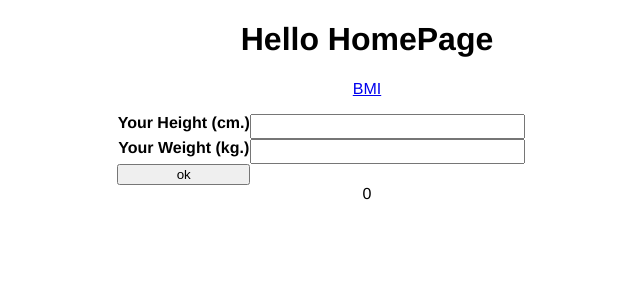
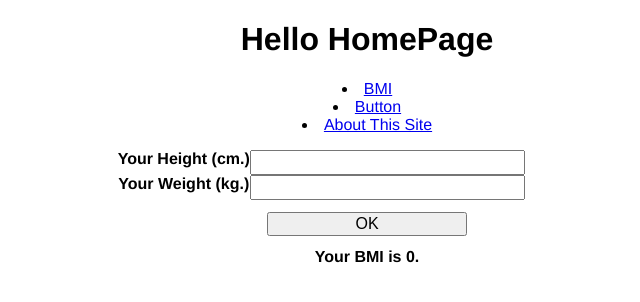
Before and after one commit to keemdedone/My-HomePage, an Angular app: page /bmi in a window 1280 px wide. Shown: the top 302 px of the page, without its empty margins (273-913 px from the left). Built offline with nearby package versions, Linux system fonts and the light colour scheme.

Commit message:
new page

```diff
--- a/src/app/app-routing.module.ts
+++ b/src/app/app-routing.module.ts
@@ -1,11 +1,16 @@
 import { NgModule } from '@angular/core';
 import { RouterModule, Routes } from '@angular/router';
 import { BmiComponent } from './bmi/bmi.component';
+import { ButtonComponent } from './button/button.component';
 
 const routes: Routes = [
   {
     path:'bmi',
     component:BmiComponent,
+  },
+  {
+    path:'button',
+    component:ButtonComponent,
   },
 ];
 
--- a/src/app/app.component.html
+++ b/src/app/app.component.html
@@ -1,5 +1,7 @@
 <div class="homepage">
   <h1>Hello HomePage</h1>
-  <a routerLink="./bmi" routerLinkActive="st-active">BMI</a>
+      <li><a routerLink="./bmi" routerLinkActive="st-active">BMI</a></li>
+      <li><a routerLink="./button" routerLinkActive="st-active">Button</a></li>
+      <li><a routerLink="" routerLinkActive="st-active">About This Site</a></li>
   <router-outlet></router-outlet>
 </div>
--- a/src/app/app.module.ts
+++ b/src/app/app.module.ts
@@ -4,11 +4,13 @@ import { BrowserModule } from '@angular/platform-browser';
 import { AppRoutingModule } from './app-routing.module';
 import { AppComponent } from './app.component';
 import { BmiComponent } from './bmi/bmi.component';
+import { ButtonComponent } from './button/button.component';
 
 @NgModule({
   declarations: [
     AppComponent,
-    BmiComponent
+    BmiComponent,
+    ButtonComponent
   ],
   imports: [
     BrowserModule,
--- a/src/app/bmi/bmi.component.html
+++ b/src/app/bmi/bmi.component.html
@@ -2,7 +2,7 @@
   <div class="info-container" >
       <b>Your Height (cm.)</b><input #elem2 type="number" #height>
       <b>Your Weight (kg.)</b><input #elem1 type="number" #weight>
-      <button type="button" (click)="getresult(weight.value,height.value)">ok</button> <!-- ส่งค่าเป็น stirng -->
   </div>
-  <output class="cmp-outPut" #outPut>{{ result }}</output>
+  <button class="cmd-button-ok" type="button" (click)="getresult(weight.value,height.value)" >OK</button><br> <!-- ส่งค่าเป็น stirng -->
+  <output class="cmp-outPut" #outPut><b>Your BMI is {{ result }}.</b></output>
 </ng-container>
--- a/src/app/bmi/bmi.component.scss
+++ b/src/app/bmi/bmi.component.scss
@@ -5,3 +5,9 @@
   grid-template-columns: 15ch 0.75fr;
   padding-top: 1em;
 }
+
+.cmd-button-ok{
+  width: 200px;
+  font-size: 1em;
+  margin: 0.75em 0em 0.75em 0em;
+}
--- a/src/app/bmi/bmi.component.ts
+++ b/src/app/bmi/bmi.component.ts
@@ -14,6 +14,6 @@ export class BmiComponent implements OnInit {
   }
 
   getresult(weight:string,height:string): void{
-    this.result = parseInt(weight)/((parseInt(height)/100)^2); //เปลี่ยน str เป็น int
+    this.result = Math.round(parseInt(weight)/((parseInt(height)/100)^2)); //เปลี่ยน str เป็น int
   }
 }
--- /dev/null
+++ b/src/app/button/button.component.html
@@ -0,0 +1,6 @@
+<ng-container>
+  <div class="button">
+    <button type="button" [disabled]="A" (click)="check1()">A :{{ A_txt }}</button>
+    <button type="button" [disabled]="B" (click)="check2()">B : {{ B_txt }}</button>
+  </div>
+</ng-container>
--- /dev/null
+++ b/src/app/button/button.component.scss
@@ -0,0 +1,3 @@
+.button{
+  padding: 1em 0em 0em 0em;
+}
--- /dev/null
+++ b/src/app/button/button.component.ts
@@ -0,0 +1,37 @@
+import { Component, OnInit } from '@angular/core';
+
+@Component({
+  selector: 'app-button',
+  templateUrl: './button.component.html',
+  styleUrls: ['./button.component.scss']
+})
+export class ButtonComponent implements OnInit {
+
+  constructor() { }
+
+  A = false;
+  B = true;
+  A_txt = "Enabled";
+  B_txt = "Disabled";
+
+  // eslint-disable-next-line @angular-eslint/no-empty-lifecycle-method
+  ngOnInit(): void {
+  }
+
+  check1(): void{
+    this.A = true;
+    this.B = false;
+    const tmp = this.A_txt;
+    this.A_txt = this.B_txt;
+    this.B_txt = tmp;
+  }
+
+  check2(): void{
+    this.A = false;
+    this.B = true;
+    const tmp = this.B_txt;
+    this.B_txt = this.A_txt;
+    this.A_txt = tmp;
+  }
+
+}
```
Also changed, not shown: 1 other file (tests, documents, lock files or other folders).
